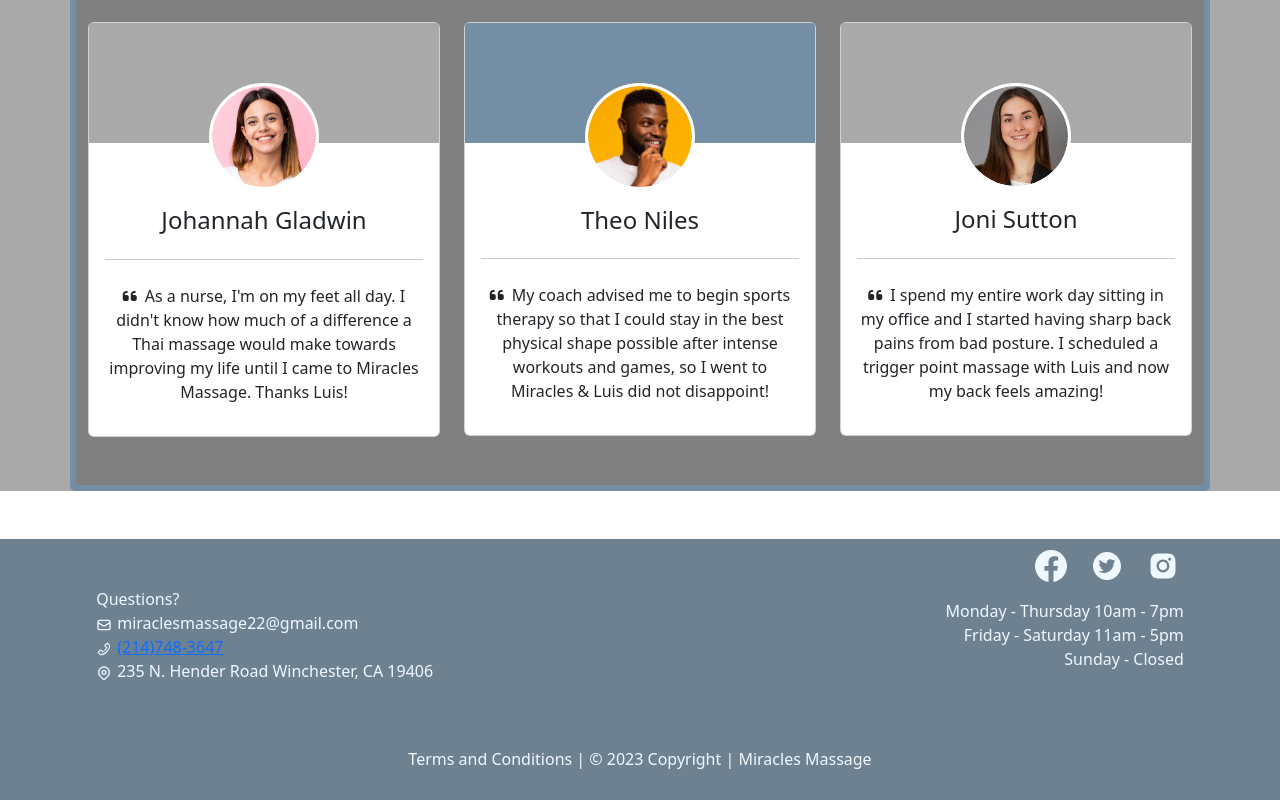
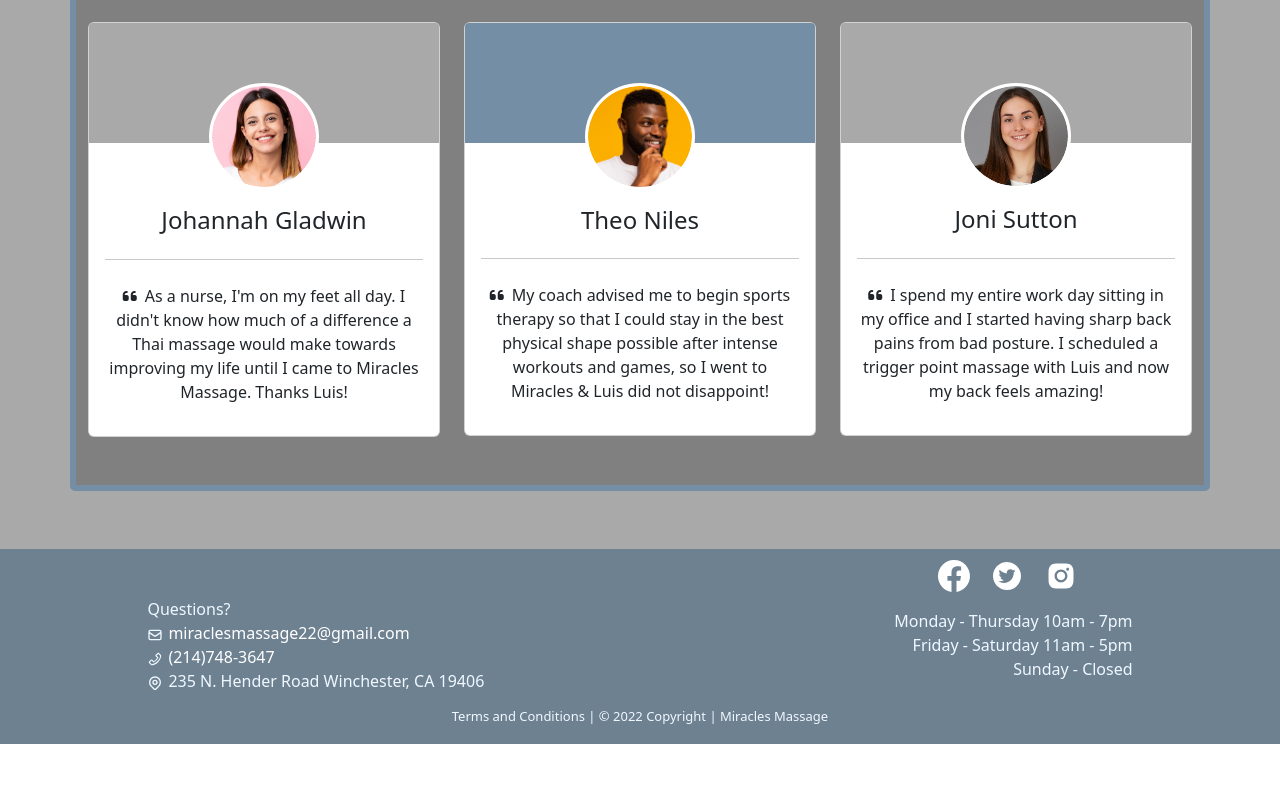
Before and after one commit to Nexustential/MiraclesMassage, a React (Create React App) app: page /about in a window 1280 px wide. Shown: the part 1013-1813 px from the top of the page. After the commit the page ends 1757 px from the top, so only its background shows below. Built offline with nearby package versions, Linux system fonts and the light colour scheme.

Commit message:
Footer styling changes, all links/icons now interactive and functional. Eliminated whitespace under testimonial cards.

```diff
--- a/src/Components/Footer.js
+++ b/src/Components/Footer.js
@@ -6,6 +6,7 @@
 import { HiOutlineMail } from "react-icons/hi";
 import { AiOutlinePhone } from "react-icons/ai";
 import { HiOutlineLocationMarker } from "react-icons/hi";
+import { Link } from "react-router-dom";
 
 const Footer = () => {
   return (
@@ -13,22 +14,28 @@
       <footer className="footer">
         <section>
           <div className="iconsection">
+            <a href="https://www.facebook.com/">
             <span className="Icon">
               <BsFacebook />
             </span>
+            </a>
+            <a href="https://twitter.com/">
             <span className="Icon">
               <AiFillTwitterCircle />
             </span>
+            </a>
+            <a href="https://instagram.com">
             <span className="Icon">
               <AiFillInstagram />
             </span>
+            </a>
           </div>
           <div className="footerContainer">
             <div className="infoAddress">
               Questions?
               <br />
               <HiOutlineMail style={{ marginRight: "5px" }} />
-              miraclesmassage22@gmail.com
+              <a href="mailto:miraclesmassage22@gmail.com">miraclesmassage22@gmail.com</a>
               <br />
               <AiOutlinePhone style={{ marginRight: "5px" }} />
               <a href="tel:+2147483647">(214)748-3647</a>
@@ -47,7 +54,7 @@
           </div>
         </section>
         <section className="TermsAndConditions">
-          <p>Terms and Conditions | © 2023 Copyright | Miracles Massage</p>
+          <p>Terms and Conditions | © 2022 Copyright | Miracles Massage</p>
         </section>
       </footer>
     </section>
--- a/src/Pages/About.js
+++ b/src/Pages/About.js
@@ -18,7 +18,7 @@
 
 function About() {
   return (
-    <div style={{ backgroundColor: "darkgray" }}>
+    <div style={{ backgroundColor: "darkgray", paddingBottom: "10px" }}>
       <Fade distance="70%" duration={1000}>
         <Container className="profile">
           <Row className="justify-content-center">
@@ -36,7 +36,7 @@
                     <ListGroup.Item
                       style={{ backgroundColor: "rgb(115, 142, 165)" }}
                     >
-                      <h1>Luis Mujica</h1>
+                      <h1 style={{ fontFamily: "Century Gothic" }}>Luis Mujica</h1>
                     </ListGroup.Item>
                     <ListGroup.Item
                       style={{ backgroundColor: "rgb(241, 241, 241)", paddingBottom: "0px" }}
--- a/src/Styles/Footer.css
+++ b/src/Styles/Footer.css
@@ -31,12 +31,13 @@
   color: aliceblue;
 }
 .TermsAndConditions {
-  margin-top: 4%;
-  padding: 1%;
+  margin-top: 1%;
+  padding: 0.1%;
   text-align: center;
+  font-size: small;
 }
 .iconsection {
-  padding-right: 7%;
+  padding-right: 15%;
   font-size: 2rem;
   text-align: right;
 }
@@ -53,8 +54,17 @@
   display: flex;
   align-items: center;
   justify-content: space-around;
-  gap: 25%;
+  gap: 9%;
   flex-wrap: wrap;
+}
+
+.footer a {
+  color: #fff;
+  text-decoration: none;
+}
+
+.footer a:hover {
+  text-decoration: underline;
 }
 
 @media screen and (max-width: 750px) {
```
